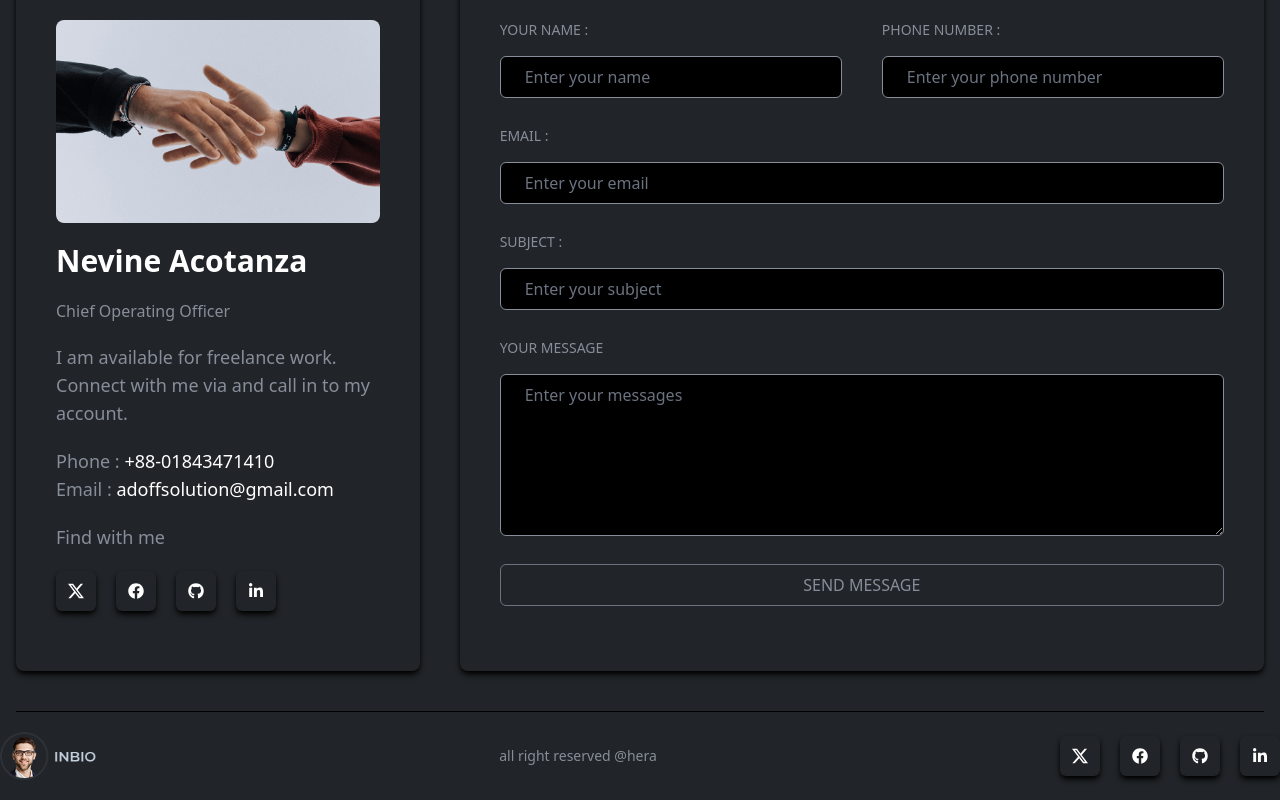
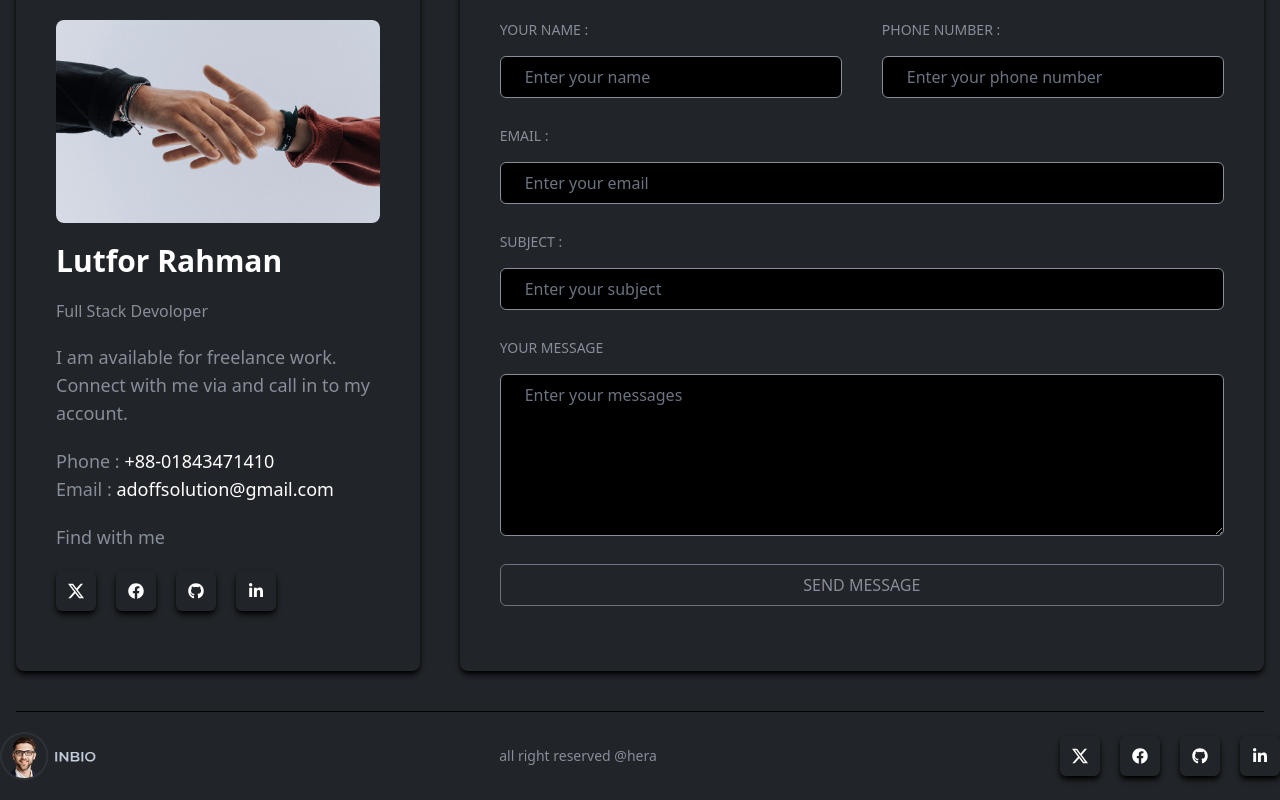
Before and after one commit to swehera/hera-portfolio01, a React (Vite) app: page / in a window 1280 px wide. Shown: the part 3598-4398 px from the top of the page. Built offline with nearby package versions, Linux system fonts and the light colour scheme.

Commit message:
content change

```diff
--- a/src/components/ui/ContactMe.jsx
+++ b/src/components/ui/ContactMe.jsx
@@ -42,8 +42,8 @@ const ContactMe = () => {
               />
             </div>
             <div className="py-5 flex flex-col gap-5">
-              <p className="text-3xl text-white font-bold">Nevine Acotanza</p>
-              <p className="text-base font-medium">Chief Operating Officer</p>
+              <p className="text-3xl text-white font-bold">Lutfor Rahman</p>
+              <p className="text-base font-medium">Full Stack Devoloper</p>
               <p className="text-lg font-medium">
                 I am available for freelance work. Connect with me via and call
                 in to my account.
```
